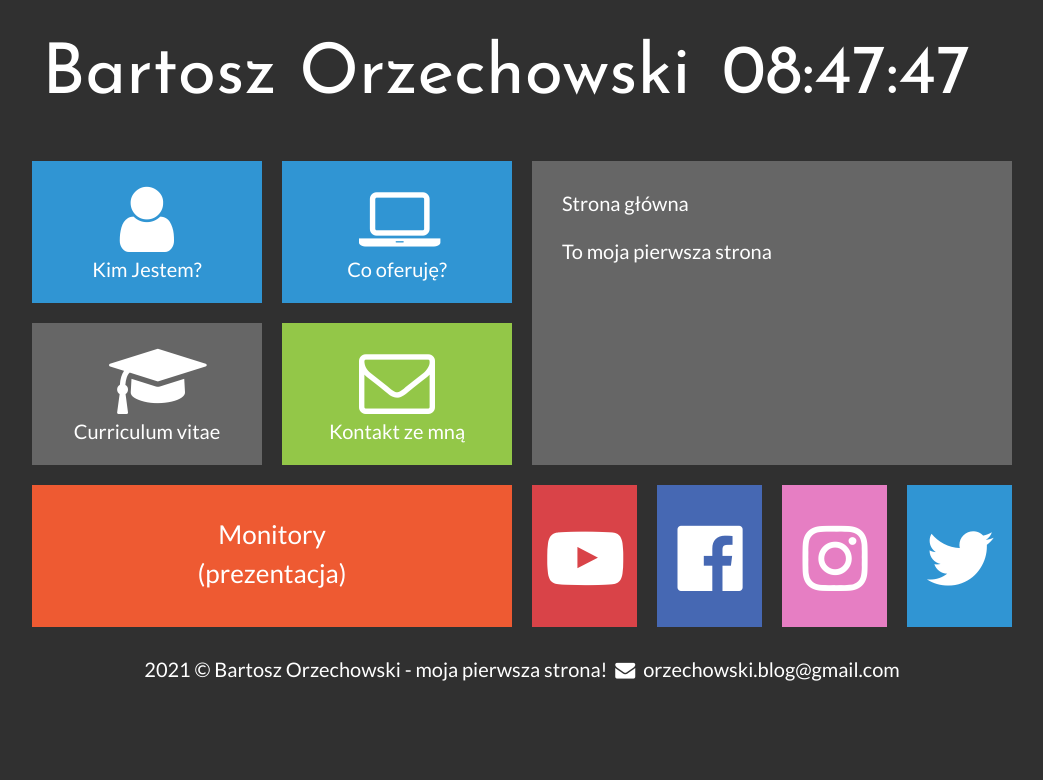
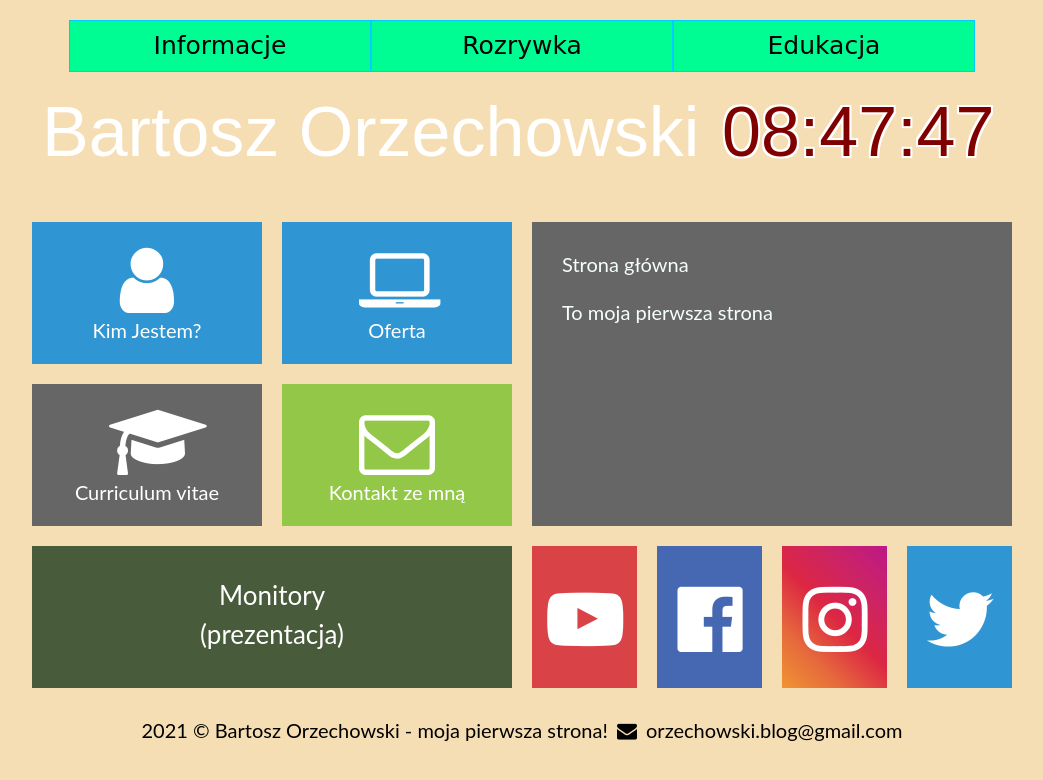
Before and after one commit to bird2008/first_www_website, a PHP site: page / in a window 1280 px wide. Shown: the top 780 px of the page, without its empty margins (118-1161 px from the left). Run offline with PHP 8.4, Linux system fonts and the light colour scheme.

Commit message:
add menu

```diff
--- a/index.html
+++ b/index.html
@@ -2,22 +2,41 @@
 <html lang="pl">
     <head>
         <meta charset="UTF-8">
-        <link rel="shortcut icon" href="favicon.ico"  type="image/x-icon">
-        <title>Bartosz Orzechowski - Portfolio</title>
+
+        <title>Blog - Bartosz Orzechowski</title>
 
         <meta name="description" content="Blog-osobisty">
 
+        <link rel="stylesheet" href="css/fontello.css" type="text/css" />
         <link rel="stylesheet" href="style.css" type="text/css" />
-        <link rel="stylesheet" href="css/fontello.css" type="text/css" />
-
-        <link rel="preconnect" href="https://fonts.gstatic.com">
-        <link href="https://fonts.googleapis.com/css2?family=Josefin+Sans&family=Lato&display=swap" rel="stylesheet">
 
         <script src="timer.js"></script>
-
     </head>
 
     <body onload="odliczanie();">
+        <ol>
+          <li><a href="#">Informacje</a>
+            <ul>
+              <li><a href="oferta.html">Oferta</a></li>
+              <li><a href="cv.html">Cv</a></li>
+              <li><a href="kontakt.html">Kontakt</a></li>
+            </ul>
+          </li>
+
+          <li><a href="#">Rozrywka</a>
+            <ul>
+              <li><a href="https://www.filmweb.pl/ranking/film" target="_blank" >Filmy</a></li>
+              <li><a href="https://www.empik.com/bestsellery/ksiazki" target="_blank" >Książki</a></li>
+              <li><a href="https://www.google.com/search?q=%C5%9Bmieszne+zdj%C4%99cia&safe=active&sxsrf=ALeKk00WpuE-vLBIvr2av0oLVJireJbZBA:1622102850101&source=lnms&tbm=isch&sa=X&ved=2ahUKEwix-6yBtOnwAhUfCRAIHf9XDHgQ_AUoAXoECAEQAw&biw=1745&bih=861" target="_blank" >Zdjęcia</a></li>
+            </ul>
+          </li>
+
+          <li><a href="#">Edukacja</a>
+            <ul>
+              <li><a href="monitory.html" target="_blank" >Monitory</a></li>
+            </ul>
+          </li>
+        </ol>
 
         <div id="container">
 
@@ -37,7 +56,7 @@
               </a>
               <a href="oferta.html" class="tilelink" >
               <div class="tile1">
-                    <i class="icon-laptop"></i><br />Co oferuję?
+                  <i class="icon-laptop"></i><br />Oferta
               </div>
               </a>
               <div style="clear: both;"></div>
@@ -52,7 +71,6 @@
               </div>
               </a>
               <div style="clear: both;"></div>
-
               <a href="monitory.html" target="_blank" class="tilelink" >
                   <div class="tile4">
                       Monitory<br />(prezentacja)
@@ -61,7 +79,7 @@
           </div>
           <div class="square">
               <div class="tile5">
-                    Strona główna<br /> <br />To moja pierwsza strona
+                Strona główna<br /> <br />To moja pierwsza strona</i>
               </div>
               <a href="https://www.youtube.com/channel/UCKkdhkgC7cJcLzosQZ2vLdw" target="_blank" class="tilelink" >
                   <div class="yt">
@@ -93,5 +111,3 @@
      </div>
 
     </body>
-
-    </html>
--- a/style.css
+++ b/style.css
@@ -1,9 +1,92 @@
 body
 {
-    background-color: #303030;
-    color: #ffffff;
+    background-color: wheat;
     font-family: 'Lato', sans-serif;
     font-size: 20px;
+    margin: 0px;
+}
+
+
+ol
+{
+    list-style-type:none;
+    padding:0;
+    margin:auto;
+    font-size:18px;
+    line-height:2em;
+    text-align:center;
+    width: 906px;
+    font-family: 'Odibee Sans', cursive;
+    font-size: 25px;
+}
+
+ol a
+{
+    display:block;
+    color:#000;
+    text-decoration:none;
+    padding:0 5px;
+}
+
+ol > li
+{
+    float:left;
+    background-color:#00fd94;
+    width: 300px;
+    border:1px solid rgb(0, 204, 255);
+}
+
+ol > li > a:hover
+{
+    color:#09C;
+  }
+
+ol > li:hover
+{
+    background-color:#EEE;
+}
+
+ol > li > ul
+{
+    list-style-type:none;
+    padding:0;
+    margin:0;
+    display:none;
+}
+
+ol > li:first-child
+{
+    margin-left:0;
+}
+
+ol > li > ul > li > a
+{
+    border-top:1px solid rgb(0, 204, 255);
+}
+
+ol > li > ul > li
+{
+    background-color:#EEE;
+}
+
+ol > li > ul > li:hover
+{
+    background-color:#DDD;
+}
+
+ol > li > ul > li:hover a
+{
+    color:#09C;
+}
+
+ol > li:hover > ul
+{
+    display:block;
+}
+
+ol > li:hover > a
+{
+    color:#09C;
 }
 
 #container
@@ -45,6 +128,12 @@ body
     margin-top: 20px;
     margin-bottom: 20px;
     text-align: left;
+    color: maroon;
+    text-shadow:
+	2px 2px 0 #ffffff,
+	-2px 2px 0 #ffffff,
+	-2px -2px 0 #ffffff,
+	2px -2px 0 #ffffff;
 }
 
 .tile1
@@ -97,7 +186,7 @@ body
     margin: 10px;
     width: 420px;
     height: 82px;
-    background-color: #ee5a32;
+    background-color: #485b3b;
     text-align: center;
     padding: 30px;
     font-size: 26px;
@@ -106,7 +195,7 @@ body
 
 .tile4:hover
 {
-   background-color: #dd4a21;
+   background-color: #374a2a;
 }
 
 .tile5
@@ -118,6 +207,7 @@ body
     text-align: center;
     padding: 30px;
     text-align: justify;
+    color: mintcream;
 }
 
 .yt
@@ -152,17 +242,25 @@ body
 
 .ig
 {
+    width:105px;
+    height:142px;
+    background: #f09433;
+    background: -moz-linear-gradient(45deg, #f09433 0%, #e6683c 25%, #dc2743 50%, #cc2366 75%, #bc1888 100%);
+    background: -webkit-linear-gradient(45deg, #f09433 0%,#e6683c 25%,#dc2743 50%,#cc2366 75%,#bc1888 100%);
+    background: linear-gradient(45deg, #f09433 0%,#e6683c 25%,#dc2743 50%,#cc2366 75%,#bc1888 100%);
+    filter: progid:DXImageTransform.Microsoft.gradient( startColorstr='#f09433', endColorstr='#bc1888',GradientType=1 );
     margin: 10px;
-    width: 105px;
-    height: 142px;
-    background-color: #e67ec3;
     float: left;
     text-align: center;
 }
 
 .ig:hover
 {
-   background-color: #d56db2;
+   background-color: #e08322;
+   background: -moz-linear-gradient(45deg, #e08322 0%, #d5572b 25%, #cb1632 50%, #bb1255 75%, #ab0777 100%);
+   background: -webkit-linear-gradient(45deg, #e08322 0%,#d5572b 25%,#cb1632 50%,#bb1255 75%,#ab0777 100%);
+   background: linear-gradient(45deg, #e08322 0%,#d5572b 25%,#cb1632 50%,#bb1255 75%,#ab0777 100%);
+   filter: progid:DXImageTransform.Microsoft.gradient( startColorstr='#e08322', endColorstr='#ab0777',GradientType=1 );
 }
 
 .tw
--- a/style.monitory.css
+++ b/style.monitory.css
@@ -135,7 +135,7 @@ h1
 	height: 32px;
 	background-color: #485b3b;
 	font-size: 20px;
-	color: white;
+	color: maroon;
 	text-align: center;
 	text-transform: uppercase;
 	padding: 5px 0px 5px 0px;
```
Also changed, not shown: cv.html (+26 -1 lines), kimjestem.html (+26 -1 lines), kontakt.html (+26 -1 lines), oferta.html (+26 -1 lines). Lines whose indentation alone changed are shown as unchanged.
